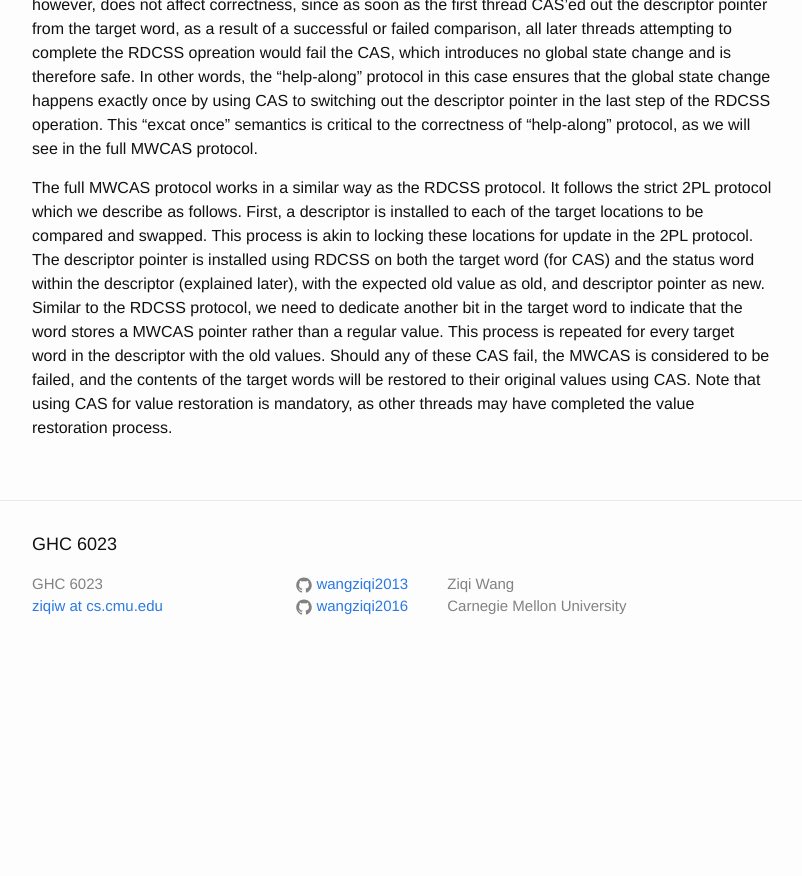
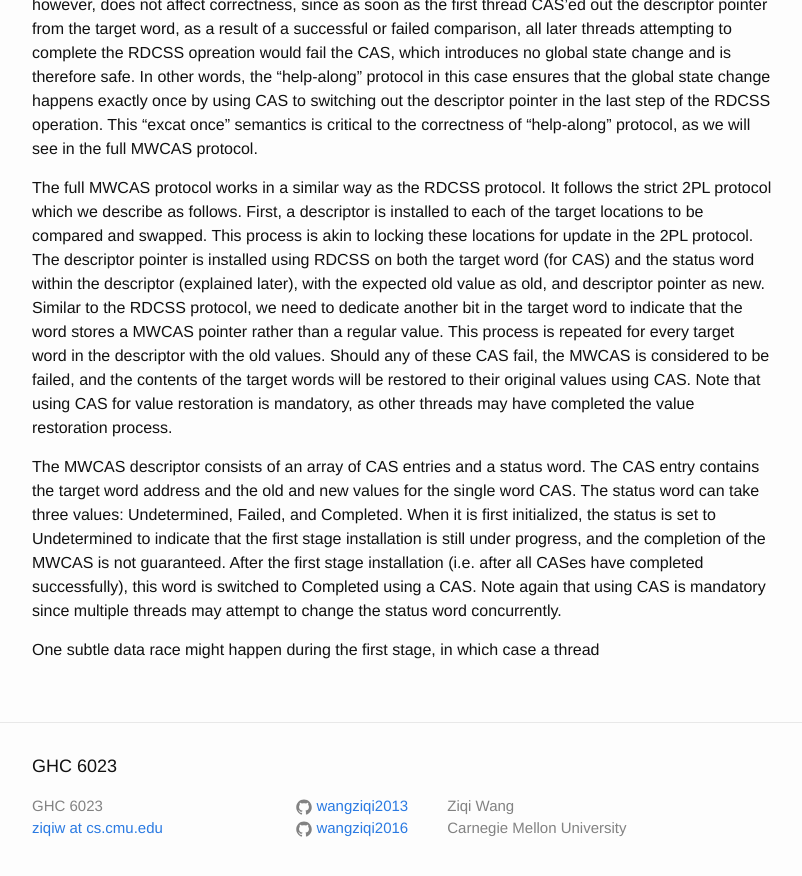
Before and after one commit to wangziqi2013/wangziqi2013.github.io, a Jekyll site: the page built from _posts/2019-11-08-mwcas.markdown, in a window 1280 px wide and 900 px high, scrolled down 3195 px. Shown: the top 876 px of the window, without its empty margins (238-1040 px from the left). Built offline with Jekyll 4.4.1, drawn with Linux system fonts in a browser that asks for light colours; before the commit the page ends 3873 px from its top, so only the background shows below that.

Commit message:
Adding descriptor

```diff
--- a/_posts/2019-11-08-mwcas.markdown
+++ b/_posts/2019-11-08-mwcas.markdown
@@ -137,3 +137,13 @@ that the word stores a MWCAS pointer rather than a regular value. This process i
 descriptor with the old values. Should any of these CAS fail, the MWCAS is considered to be failed, and the contents of
 the target words will be restored to their original values using CAS. Note that using CAS for value restoration is mandatory,
 as other threads may have completed the value restoration process.
+
+The MWCAS descriptor consists of an array of CAS entries and a status word. The CAS entry contains the target word address
+and the old and new values for the single word CAS. The status word can take three values: Undetermined, Failed, and
+Completed. When it is first initialized, the status is set to Undetermined to indicate that the first stage installation
+is still under progress, and the completion of the MWCAS is not guaranteed. After the first stage installation (i.e. after
+all CASes have completed successfully), this word is switched to Completed using a CAS. Note again that using CAS is mandatory
+since multiple threads may attempt to change the status word concurrently.
+
+One subtle data race might happen during the
+first stage, in which case a thread
```
